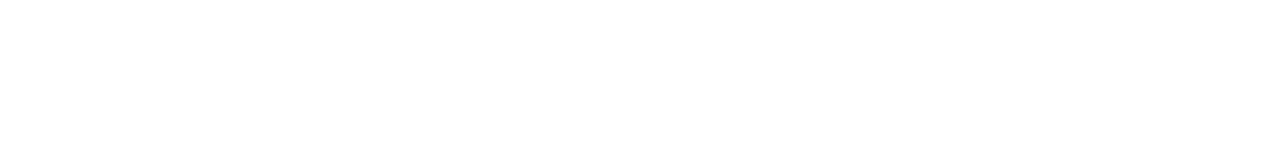
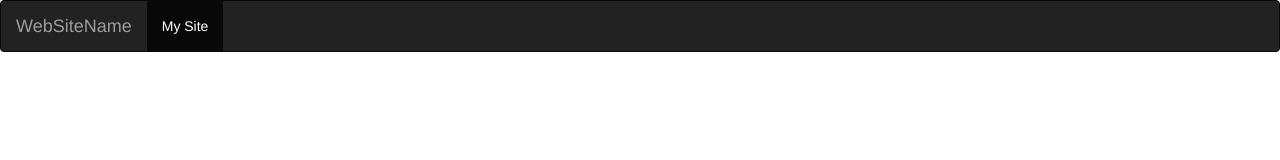
Before and after one commit to chaitanya44444/3d-website-with-environment, a plain HTML site: page index.html in a window 1280 px wide. Drawn offline with nearby package versions, Linux system fonts and the light colour scheme.

Commit message:
Update index.html

```diff
--- a/index.html
+++ b/index.html
@@ -3,6 +3,8 @@
 <head>
     <title>3D chaitanyav.dev</title>
     <meta charset="UTF-8">
+    <meta name="viewport" content="width=device-width, initial-scale=1">
+
 
   <meta name="description" content="chaitanyav.dev">
     <script src="https://aframe.io/releases/1.3.0/aframe.min.js"></script>
@@ -10,7 +12,18 @@
       <link rel="stylesheet" href="https://maxcdn.bootstrapcdn.com/bootstrap/3.4.1/css/bootstrap.min.css">
 
 </head>
+    <nav class="navbar navbar-inverse">
+  <div class="container-fluid">
+    <div class="navbar-header">
+      <a class="navbar-brand" href="#">WebSiteName</a>
+    </div>
+    <ul class="nav navbar-nav">
+      <li class="active"><a href="https://chaitanyav.dev/">My Site</a></li>
 
+
+    </ul>
+  </div>
+</nav>
 <body>
     <a-scene>
         <a-assets>
```
